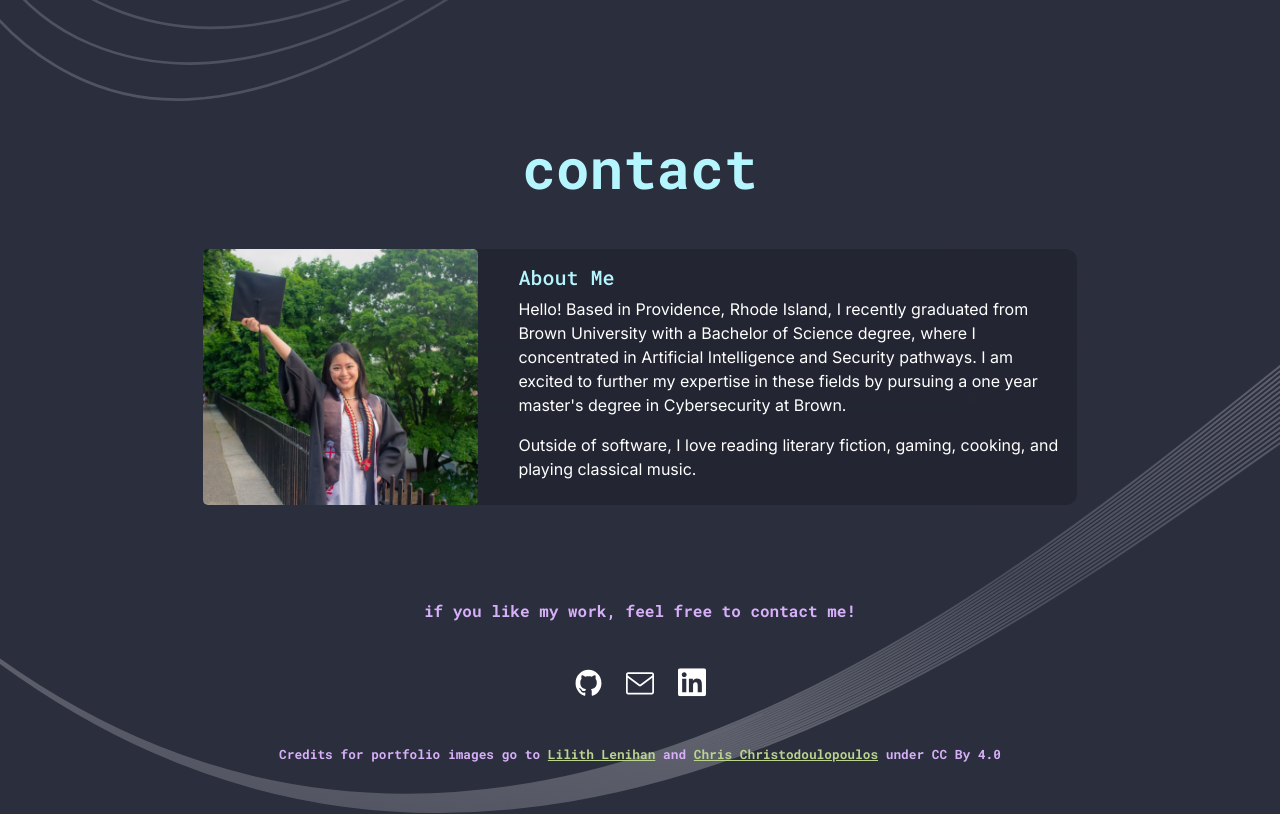
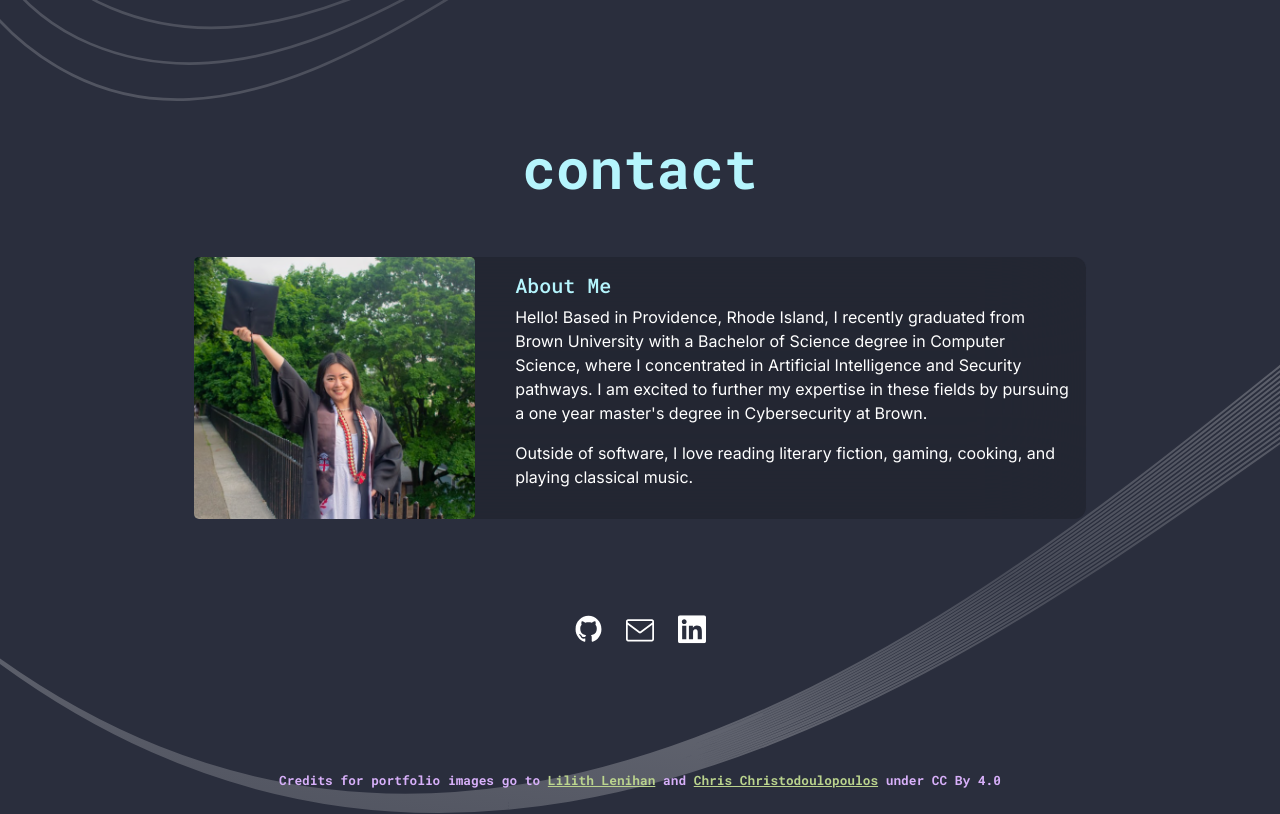
Before and after one commit to angelay1006/portfolio, a React (Create React App) app: page / in a window 1280 px wide. Shown: the part 1460-2274 px from the top of the page. Built offline with nearby package versions, Linux system fonts and the light colour scheme.

Commit message:
tweaked some elements for responsiveness

```diff
--- a/src/components/Contact.css
+++ b/src/components/Contact.css
@@ -1,32 +1,61 @@
-.card-text {
-    font-family: 'Inter';
-}
-
+/* section header: "contact" */
 .display-4.text-center.mb-5 {
     font-family: 'Roboto Mono', monospace;
     color: #B5F5FD;
     font-weight: bold;
 }
 
-
-h6.text-center.mt-5.mb-5 {
-    font-family: 'Roboto Mono', monospace;
-    font-weight: bold;
-    color: #D8B0FA;
+.container-fluid {
+    height: 85vh;
+    overflow: hidden;
+    padding: 0;
 }
 
-.card.mb-5 {
-    width: 80%;
-}
-
-.container-fluid {
-    height: 85vh;
-}
-
-/* credits for portfolio image */
-.text-center.mt-5.credits {
+/* credits for portfolio images */
+.text-center.credits {
     font-family: 'Roboto Mono', monospace;
     font-weight: bold;
     color: #D8B0FA;
     font-size: 0.8em;
+    padding: 1rem;
 }
+
+.credits-container {
+    margin-top: 10%;
+    display: flex;
+    justify-content: center;
+    flex-shrink: 0;
+}
+
+/* card with profile picture */
+.card-img .profile-pic{
+    max-width: 100%;
+    max-height: 100%;
+    object-fit: cover;
+}
+
+.card-text {
+    font-family: 'Inter';
+}
+
+.card.mb-5.mt-2 {
+    width: 80%;
+}
+
+/* media queries for smaller screens */
+@media (max-width: 768px) {
+    .display-4.text-center.mb-5 {
+        font-family: 'Roboto Mono', monospace;
+        color: #B5F5FD;
+        font-weight: bold;
+        margin-top: 15vh;
+    }
+    .credits-container {
+        margin-top: 5%;
+    }
+    .container-fluid {
+        height: 85vh;
+        padding: 0;
+        overflow: visible;
+    }
+}
--- a/src/components/Contact.jsx
+++ b/src/components/Contact.jsx
@@ -9,28 +9,26 @@ import profile from '../assets/profile.jpg';
 
 const Contact = () => {
     return (
-        <div className="container-fluid">
-            <h2 className="display-4 text-center mb-5">contact</h2>
+        <div className="container-fluid flex-column justify-content-between">
+            <h2 className="display-4 text-center mb-5 custom-margin">contact</h2>
 
             {/* row for card https://getbootstrap.com/docs/4.3/components/card/#horizontal */}
             <div className="d-flex justify-content-center mb-5">
-            <div class="card mb-5">
+                <div class="card mb-5 mt-2">
                     <div class="row no-gutters">
                         <div class="col-md-4">
-                        <img src={profile} class="card-img" alt="profile of author"/>
+                            <img src={profile} class="card-img profile-pic" alt="profile of author"/>
                         </div>
                         <div class="col-md-8">
                             <div class="card-body">
                                 <h5 class="card-title"> About Me </h5>
-                            <p class="card-text">Hello! Based in Providence, Rhode Island, I recently graduated from Brown University with a Bachelor of Science degree, where I concentrated in Artificial Intelligence and Security pathways. I am excited to further my expertise in these fields by pursuing a one year master's degree in Cybersecurity at Brown. </p>
+                                <p class="card-text">Hello! Based in Providence, Rhode Island, I recently graduated from Brown University with a Bachelor of Science degree in Computer Science, where I concentrated in Artificial Intelligence and Security pathways. I am excited to further my expertise in these fields by pursuing a one year master's degree in Cybersecurity at Brown. </p>
                                 <p class="card-text">Outside of software, I love reading literary fiction, gaming, cooking, and playing classical music. </p>
                             </div>
                         </div>
                     </div>
                 </div>
             </div>
-
-            <h6 className="h6 text-center mt-5 mb-5"> if you like my work, feel free to contact me!</h6>
 
             {/* row for contact icons */}
             <div className="row justify-content-center">
@@ -50,11 +48,12 @@ const Contact = () => {
                     </a>
                 </div>
             </div>
-
-            <p className="text-center mt-5 credits">
+            <div className="credits-container">
+                <p className="text-center credits">
                     Credits for portfolio images go to{' '}
                     <a href="https://www.figma.com/@lilith_lenihan" target="_blank" rel="noopener noreferrer" style={{ color: '#BBD48E'}} >Lilith Lenihan</a> and{''}  <a href="https://www.figma.com/@mooodswings" target="_blank" rel="noopener noreferrer" style={{ color: '#BBD48E'}}>Chris Christodoulopoulos</a> {' under CC By 4.0'}
                 </p>
+            </div>
         </div>
     );
 }
--- a/src/components/Projects.jsx
+++ b/src/components/Projects.jsx
@@ -11,7 +11,7 @@ const Projects = () => {
         <div className="projects-container mt-3">
             <h2 className="display-4 text-center mb-4"> projects </h2>
 
-            <div class="row row-cols-1 row-cols-md-3 g-4">
+            <div class="row row-cols-1 row-cols-md-3 g-4 mt-4">
                 <div class="col">
                     <div class="card">
                         <img src={RR_cover} class="card-img-top"
@@ -51,7 +51,7 @@ const Projects = () => {
             </div>
 
 
-            <p className="h5 text-center mt-5"> more coming soon...</p>
+            {/* <p className="h5 text-center mt-5"> more coming soon...</p> */}
         </div>
     )
 }
```
Lines whose indentation alone changed are shown as unchanged.
